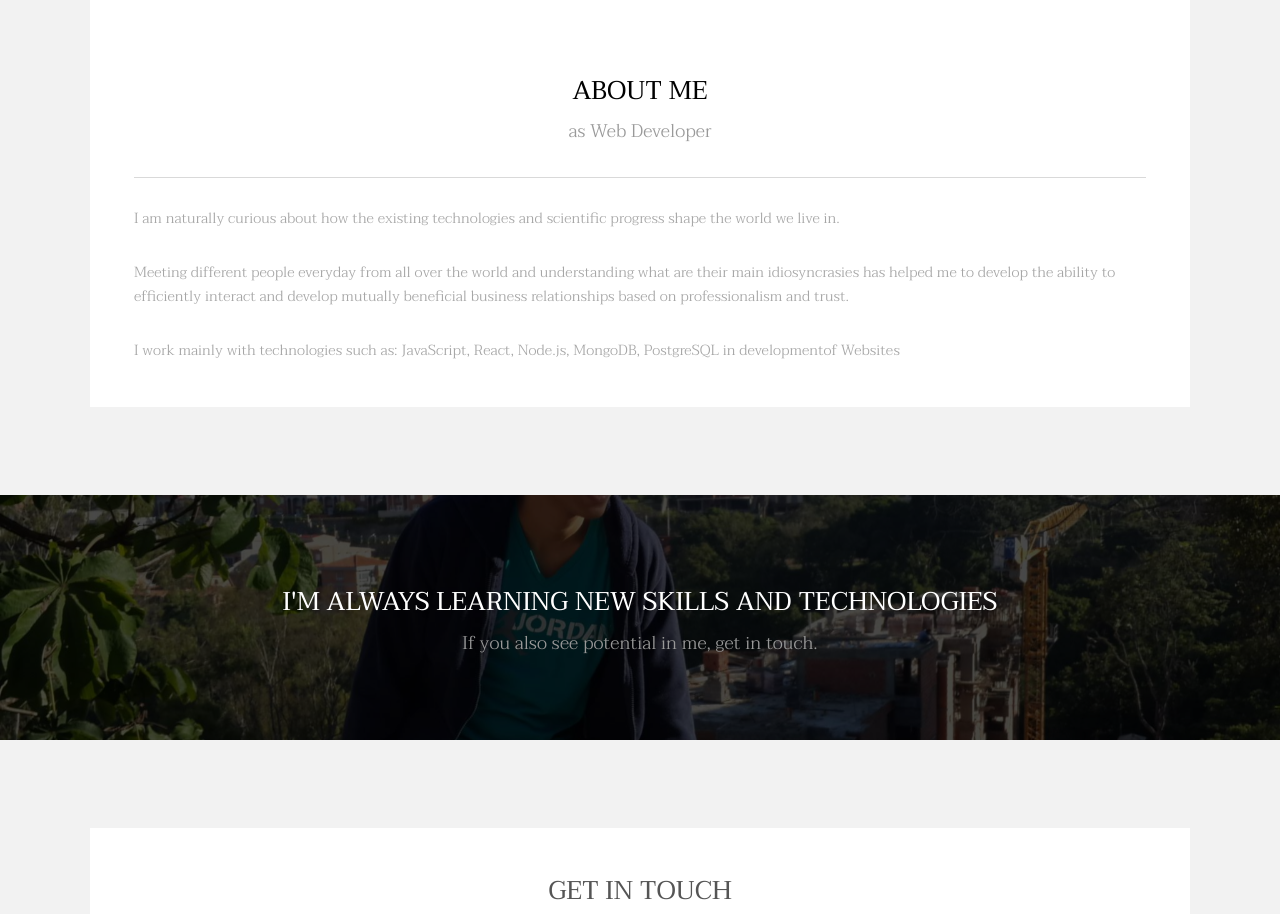
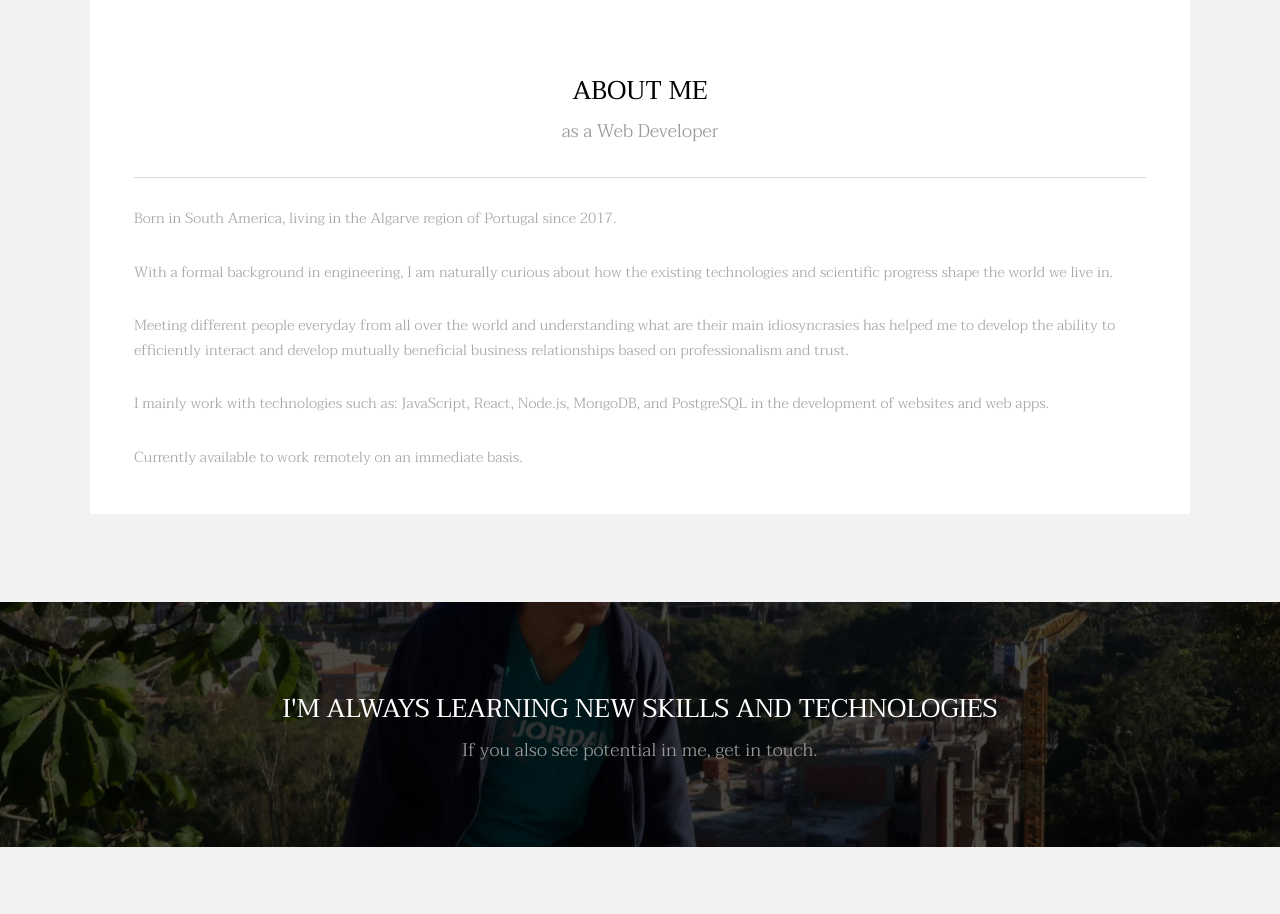
Before and after one commit to pdelrc/pablocastejon, a plain HTML site: page index.html in a window 1280 px wide. Shown: the part 1272-2186 px from the top of the page. Drawn offline with Linux system fonts and the light colour scheme.

Commit message:
Update text

```diff
--- a/index.html
+++ b/index.html
@@ -46,12 +46,14 @@
 							<div class="content">
 								<header class="align-center">
 									<h2>About me</h2>
-									<p>as Web Developer</p>
+									<p>as a Web Developer</p>
 								</header>
 								<hr />
-								<p> I am naturally curious about how the existing technologies and scientific progress shape the world we live in.</p>
+								<p>Born in South America, living in the Algarve region of Portugal since 2017.</p>
+								<p>With a formal background in engineering, I am naturally curious about how the existing technologies and scientific progress shape the world we live in.</p>
 								<p>Meeting different people everyday from all over the world and understanding what are their main idiosyncrasies has helped me to develop the ability to efficiently interact and develop mutually beneficial business relationships based on professionalism and trust.</p>
-								<p>I work mainly with technologies such as: JavaScript, React, Node.js, MongoDB, PostgreSQL in developmentof Websites</p>
+								<p>I mainly work with technologies such as: JavaScript, React, Node.js, MongoDB, and PostgreSQL in the development of websites and web apps.</p>
+								<p>Currently available to work remotely on an immediate basis.</p>
 							</div>
 						</div>
 					</div>
```
